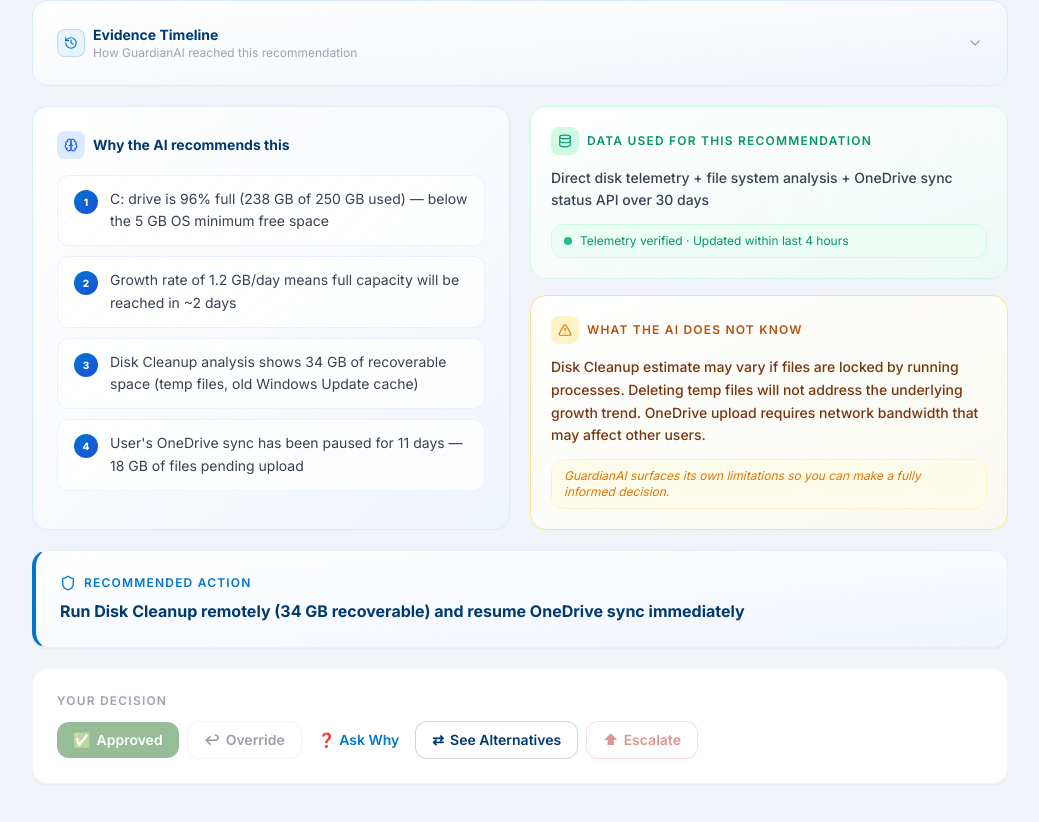
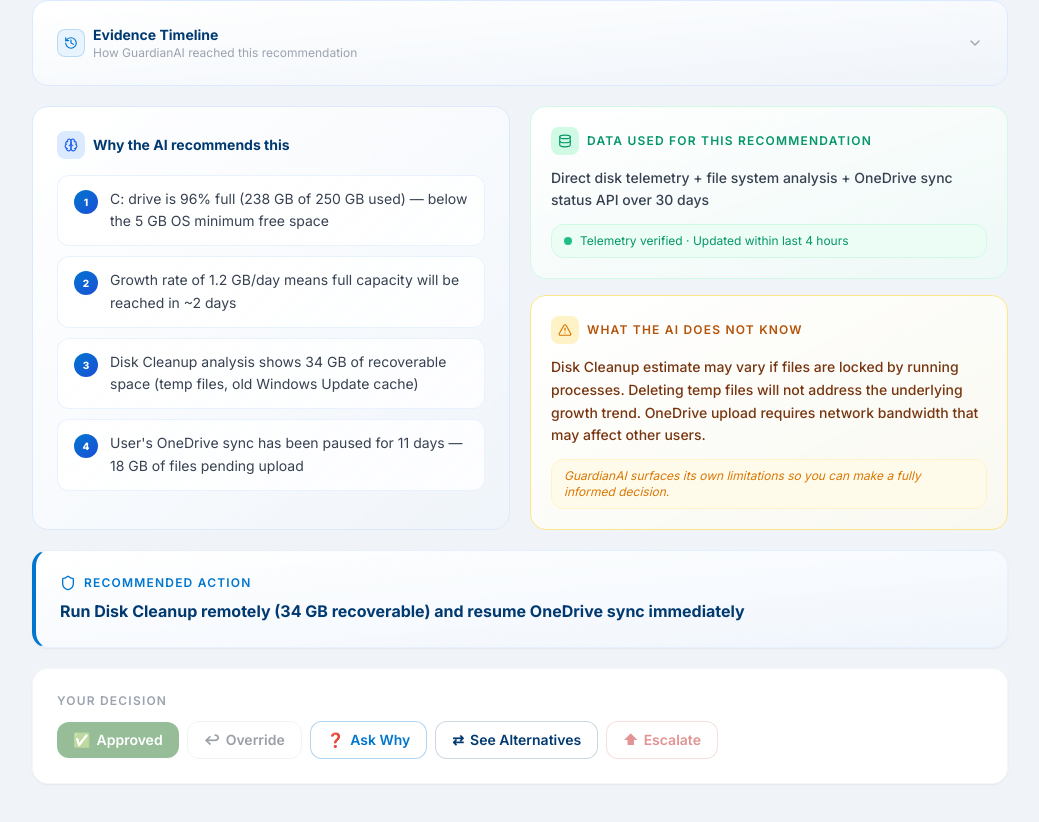
Before and after one commit to siddhartha0132/Dell_Repo, a React (Vite) app: page /detail/ALT009 in a window 1280 px wide. Shown: the part 774-1596 px from the top of the page, without its empty margins (120-1159 px from the left). Built offline with nearby package versions, Linux system fonts and the light colour scheme.

Commit message:
Added Border to the box

```diff
--- a/src/components/ActionButtons.jsx
+++ b/src/components/ActionButtons.jsx
@@ -39,13 +39,13 @@ export default function ActionButtons({ alertId, status, isExecuting, onApprove,
         Override
       </button>
 
-      {/* 3. ASK WHY — Explanation link */}
+      {/* 3. ASK WHY — Explanation button with border */}
       <button
         id={`btn-askwhy-${alertId}`}
         onClick={onAskWhy}
         disabled={isExecuting}
         aria-label="Ask why the AI made this recommendation"
-        className="btn-link flex items-center gap-1 disabled:opacity-50 disabled:cursor-not-allowed"
+        className="btn-outline flex items-center gap-1.5 text-dell-blue border-dell-blue/30 hover:bg-dell-lightblue disabled:opacity-50 disabled:cursor-not-allowed"
       >
         <span aria-hidden="true">❓</span>
         Ask Why
```
